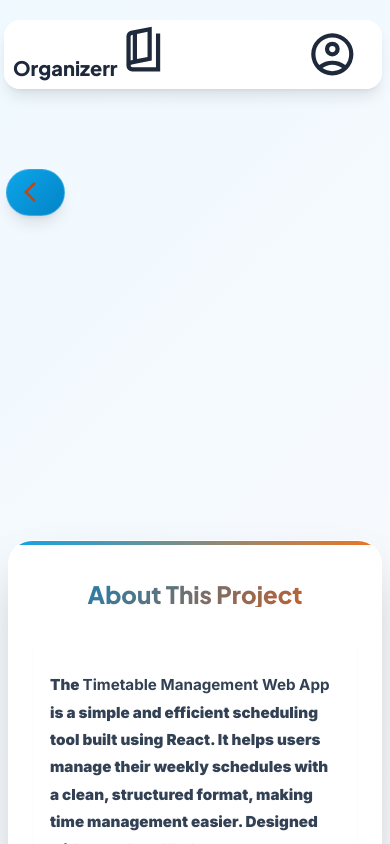
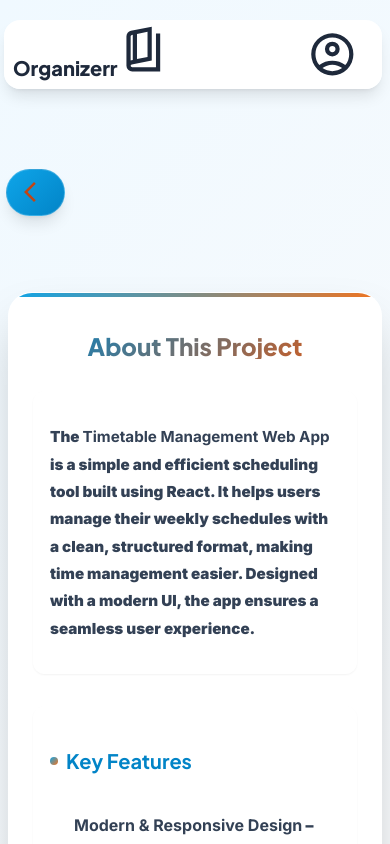
Before and after one commit to AbhaiSankarPR/Timetable-React, a React (Vite) app: page /About in a window 390 px wide. Built offline with nearby package versions, Linux system fonts and the light colour scheme; a web font is replaced by a local one.

Commit message:
Update about.css

```diff
--- a/src/about.css
+++ b/src/about.css
@@ -167,11 +167,13 @@
 }
 @media screen and (max-width: 400px) {
     .about-container {
-        top: 90dvh;
+        top: 600px;
+        margin-top: 49dvh;
+
     }
 }
-@media screen and (max-width: 333px) {
+/* @media screen and (max-width: 333px) {
     .about-container {
-        top: 100dvh;
+        top:50dvh;
     }
-}
+} */
```
